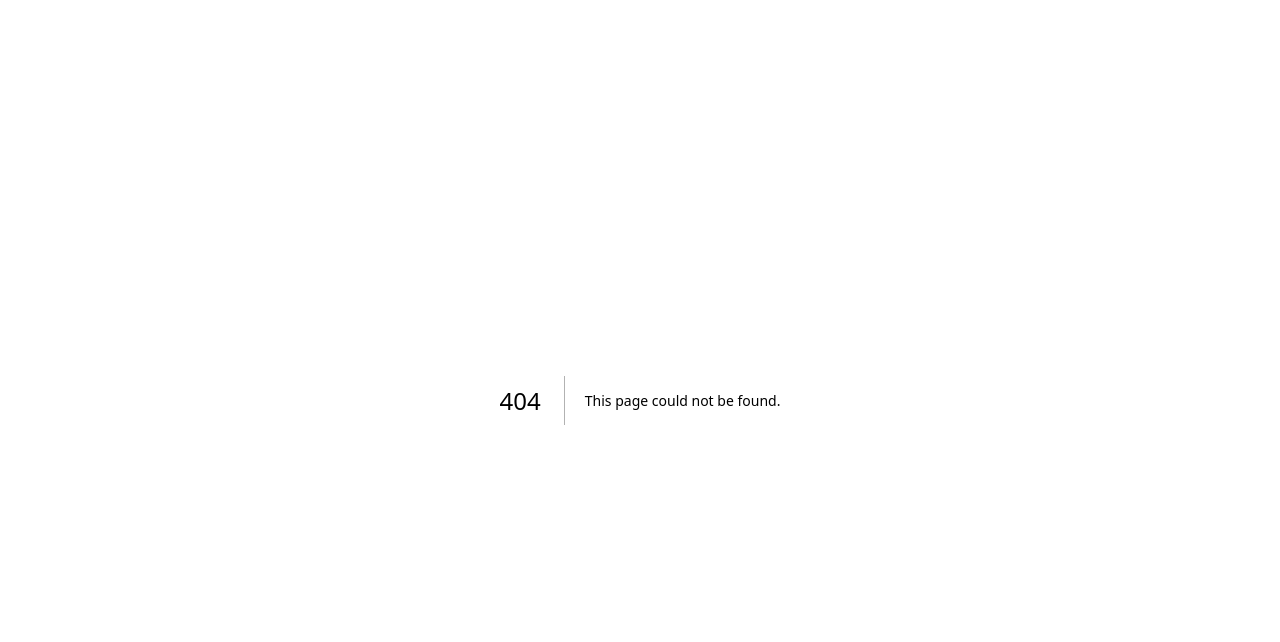
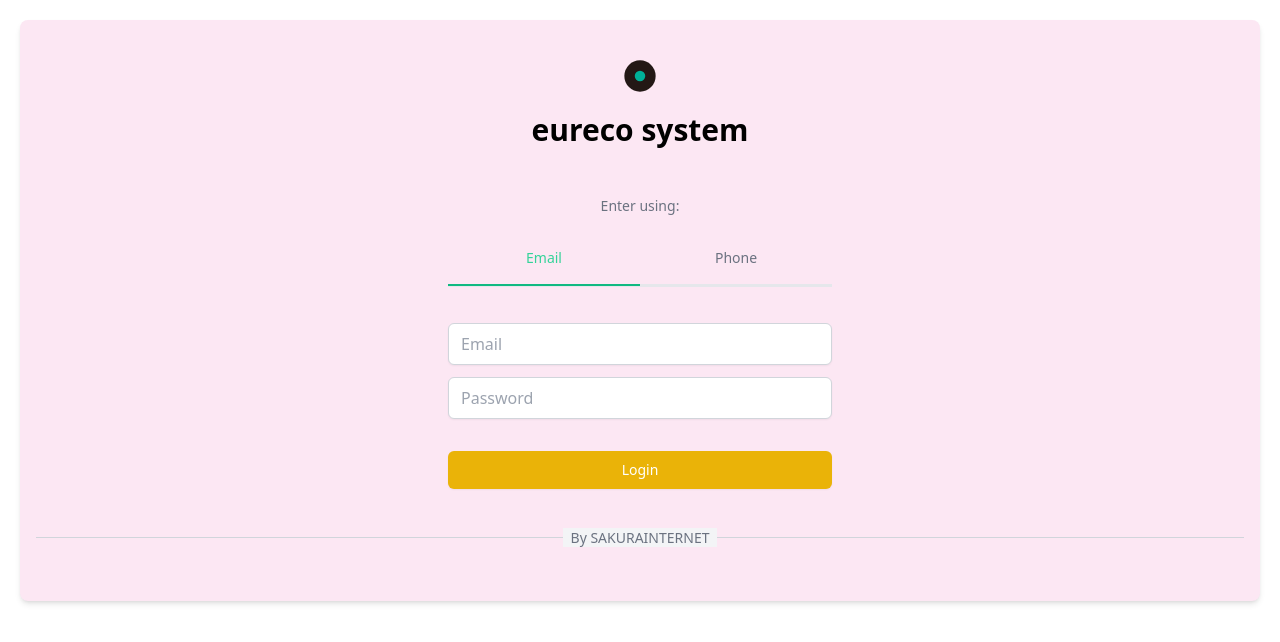
Before and after one commit to soonsimi/nextjs-practice, a Next.js app: page /login in a window 1280 px wide. Before the commit this address had no page. Shown: the top 642 px of the page. Built offline with nearby package versions, Linux system fonts and the light colour scheme.

Commit message:
login page

```diff
--- a/package.json
+++ b/package.json
@@ -12,6 +12,7 @@
   },
   "dependencies": {
     "@next/font": "13.1.6",
+    "@tailwindcss/forms": "^0.5.3",
     "@types/node": "18.13.0",
     "@types/react": "18.0.28",
     "@types/react-dom": "18.0.10",
--- /dev/null
+++ b/pages/login.tsx
@@ -0,0 +1,106 @@
+import { NextPage } from "next";
+import { useState } from "react";
+
+function classnames(...classnames: string[]) {
+  return classnames.join(" ");
+}
+
+const Login: NextPage = () => {
+  const [method, setMethod] = useState<"email" | "phone">("email");
+  const onEmailClick = () => setMethod("email");
+  const onPhoneClick = () => setMethod("phone");
+  return (
+    <div className="mt-5 mx-5 py-10 px-4 bg-gray-100 md:bg-yellow-100 lg:bg-pink-100 rounded-lg shadow-md">
+      <div className="flex flex-col justify-center items-center">
+        <svg
+          className="mb-5"
+          xmlns="http://www.w3.org/2000/svg"
+          width="32"
+          height="32"
+          viewBox="0 0 320 320"
+        >
+          <circle cx="160" cy="160" r="156.532" fill="#231815" />
+          <circle cx="160" cy="160" r="52.307" fill="#00B098" />
+        </svg>
+        <h3 className="text-3xl font-bold text-center">eureco system</h3>
+      </div>
+      <div className="flex flex-col items-center mt-12">
+        <div className="flex flex-col items-center w-96">
+          <h5 className="text-sm text-gray-500 font-medium">Enter using:</h5>
+          <div className="grid border-b w-full mt-8 grid-cols-2">
+            <button
+              className={classnames(
+                "pb-4 font-medium text-sm border-b-2",
+                method === "email"
+                  ? "border-emerald-500 text-emerald-400"
+                  : "boreder-transparent hover:text-gray-400 text-gray-500"
+              )}
+              onClick={onEmailClick}
+            >
+              Email
+            </button>
+            <button
+              className={classnames(
+                "pb-4 font-medium text-sm border-b-2",
+                method === "phone"
+                  ? "border-emerald-500 text-emerald-400"
+                  : "boreder-transparent hover:text-gray-400 text-gray-500"
+              )}
+              onClick={onPhoneClick}
+            >
+              Phone
+            </button>
+          </div>
+        </div>
+        <form className="flex flex-col mt-8 w-96">
+          <div className="mt-1">
+            {method === "email" ? (
+              <div>
+                <input
+                  type="email"
+                  placeholder="Email"
+                  className="appearance-none w-full px-3 py-2 mb-3 border border-gray-300 rounded-md shadow-sm placeholder-gray-400 focus:outline-none focus:ring-yellow-500 focus:border-yellow-500"
+                  required
+                />
+                <input
+                  type="password"
+                  placeholder="Password"
+                  className="appearance-none w-full px-3 py-2 mb-3 border border-gray-300 rounded-md shadow-sm placeholder-gray-400 focus:outline-none focus:ring-yellow-500 focus:border-yellow-500"
+                  required
+                />
+              </div>
+            ) : null}
+            {method === "phone" ? (
+              <div className="flex rounded-md shadow-sm">
+                <span className="flex items-center justify-center px-3 rounded-l-md border border-r-0 border-gray-300 bg-gray-500 select-none text-sm">
+                  +81
+                </span>
+                <input
+                  type="number"
+                  className="appearance-none w-full px-3 py-2 border border-gray-300 rounded-md rounded-l-none shadow-sm placeholder-gray-400 focus:outline-none focus:ring-yellow-500 focus:border-yellow-500"
+                  required
+                />
+              </div>
+            ) : null}
+          </div>
+          <button className="mt-5 bg-yellow-500 hover:bg-yellow-600 text-white py-2 px-4 border border-transparent rounded-md shadow-sm text-sm font-medium focus:ring-2 focus:ring-offset-2 focus:ring-yellow-700 focus:outline-none">
+            {method === "email" ? "Login" : null}
+            {method === "phone" ? "Get one time-time password" : null}
+          </button>
+        </form>
+      </div>
+      <div className="mt-12">
+        <div className="relative">
+          <div className="absolute w-full border-t border-gray-300" />
+          <div className="relative -top-3 text-center">
+            <span className="bg-gray-100 px-2 text-sm text-gray-500">
+              By SAKURAINTERNET
+            </span>
+          </div>
+        </div>
+      </div>
+    </div>
+  );
+};
+
+export default Login;
--- a/tailwind.config.js
+++ b/tailwind.config.js
@@ -7,5 +7,6 @@ module.exports = {
   theme: {
     extend: {},
   },
-  plugins: [],
+  darkMode: "media",
+  plugins: [require("@tailwindcss/forms")],
 }
```
Also changed, not shown: eureco-2.svg (added), 1 other file (tests, documents, lock files or other folders).
